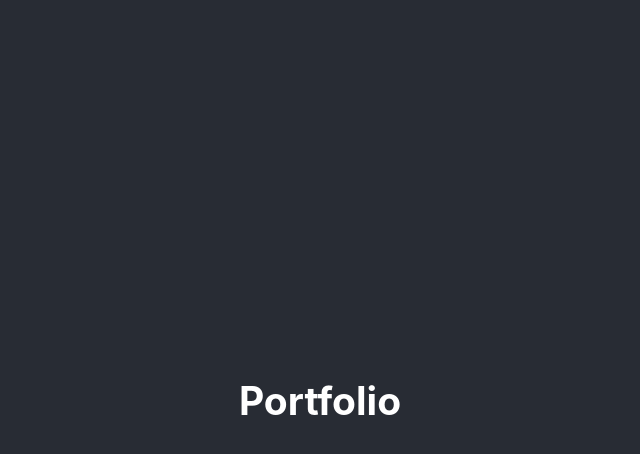
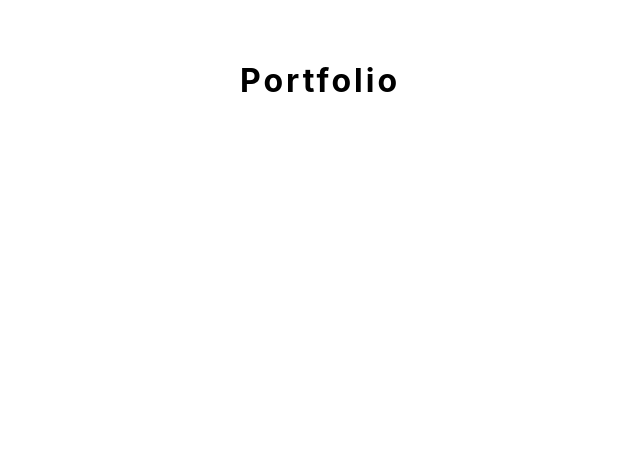
Before and after one commit to niki4etoo/Portfolio, a React (Create React App) app: page / in a window 1280 px wide. Shown: the top 454 px of the page, without its empty margins (320-960 px from the left). Built offline with nearby package versions, Linux system fonts and the light colour scheme.

Commit message:
added Header component

```diff
--- a/src/App.js
+++ b/src/App.js
@@ -1,12 +1,12 @@
 import './App.css';
+
+import Header from './Header';
 
 function App() {
   return (
-    <div className="App">
-      <header className="App-header">
-        <h2>Portfolio</h2>
-      </header>
-    </div>
+    <>
+    <Header />
+    </>
   );
 }
 
--- /dev/null
+++ b/src/Header.js
@@ -0,0 +1,17 @@
+import React from 'react';
+
+import './styles/header.css';
+
+const showQuestion = () => {
+
+}
+
+function Header(){
+    return (
+        <div className='header'>
+            <h1 onClick={showQuestion}>Portfolio</h1>
+        </div>
+    );
+}
+
+export default Header;
--- /dev/null
+++ b/src/styles/header.css
@@ -0,0 +1,20 @@
+.header {
+    display: flex;
+    flex-direction: column;
+    justify-content: center;
+    align-items: center;
+
+    height: 20vh;
+}
+
+.header h1 {
+    letter-spacing: 3px;
+    transition: 1s ease;
+    cursor: pointer;
+}
+
+.header h1:hover {
+    letter-spacing: 1px;
+    transition: 1s ease;
+    cursor: pointer;
+}
```
